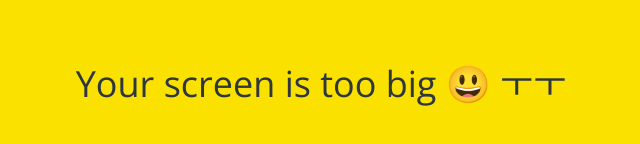
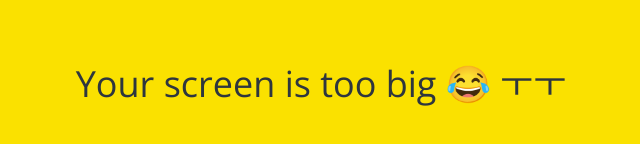
Before and after one commit to LAC-LK1/kokoa-clone-2020, a plain HTML site: page index.html in a window 1280 px wide. Shown: the part 316-460 px from the top of the page, 319-959 px from the left. Drawn offline with nearby package versions, Linux system fonts and the light colour scheme.

Commit message:
add emoticon

```diff
--- a/index.html
+++ b/index.html
@@ -38,7 +38,7 @@
         </form>
 
         <div id="no-mobile">
-            <span>Your screen is too big 😃 ㅜㅜ</span>
+            <span>Your screen is too big 😂 ㅜㅜ</span>
         </div>
 
 
```
